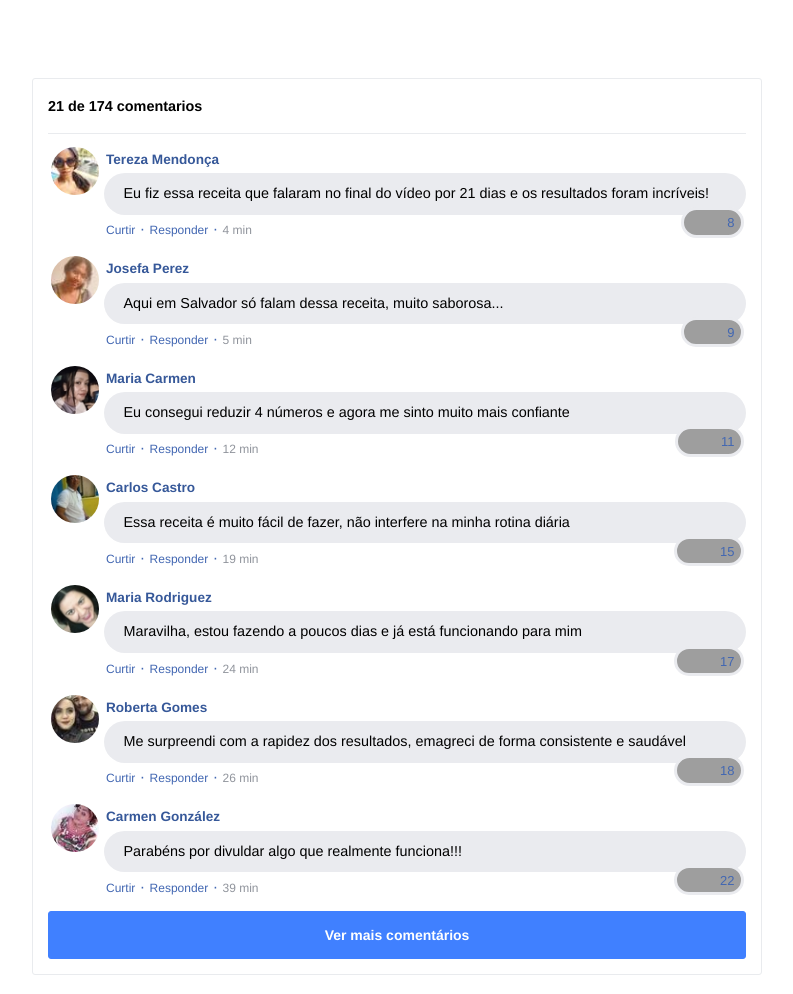
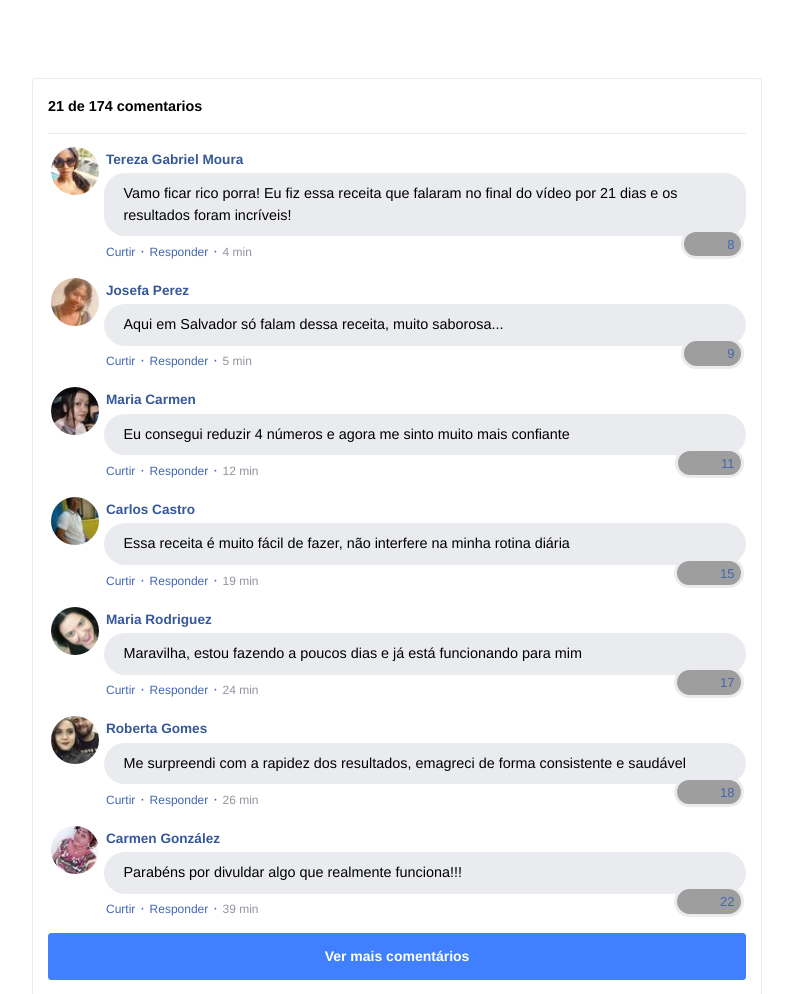
Before and after one commit to wisehealthy01/saludesencial.site, a plain HTML site: page index.html in a window 1280 px wide. Shown: the top 994 px of the page, without its empty margins (243-1036 px from the left). Drawn offline with nearby package versions, Linux system fonts and the light colour scheme; grey boxes are pictures that could not be loaded; a script that the page names is missing.

Commit message:
Update index.html

```diff
--- a/index.html
+++ b/index.html
@@ -82,12 +82,12 @@
                     <td rowspan="3" class="fb-comments-comment-img"><img src="./assets/img/comentarios/m2.jpeg"></td>
                     <td>
                       <font class="fb-comments-comment-name">
-                        <name>Tereza Mendonça</name>
+                        <name>Tereza Gabriel Moura </name>
                       </font>
                     </td>
                   </tr>
                   <tr>
-                    <td class="fb-comments-comment-text">Eu fiz essa receita que falaram no final do vídeo por 21 dias e os resultados foram incríveis!</td>
+                    <td class="fb-comments-comment-text">Vamo ficar rico porra! Eu fiz essa receita que falaram no final do vídeo por 21 dias e os resultados foram incríveis!</td>
                   </tr>
                   <tr>
                     <td class="fb-comments-comment-actions">
```
